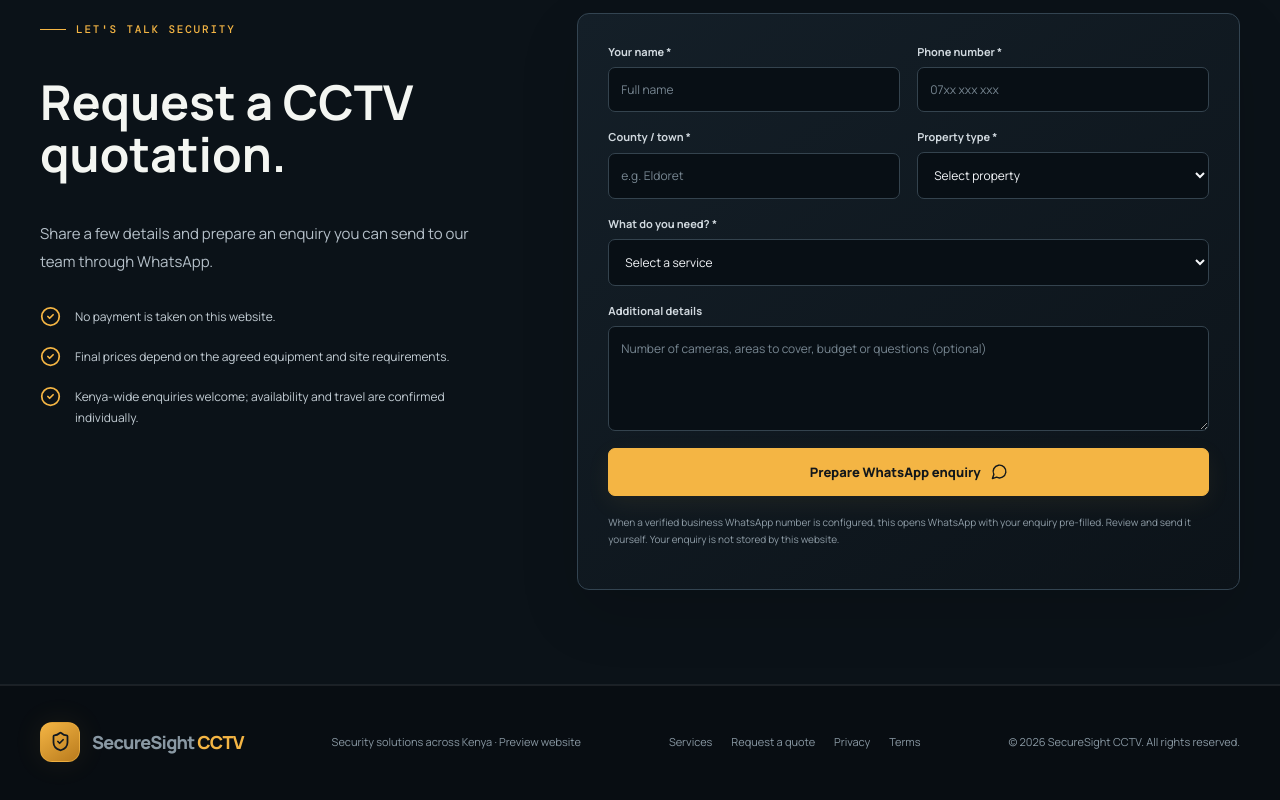
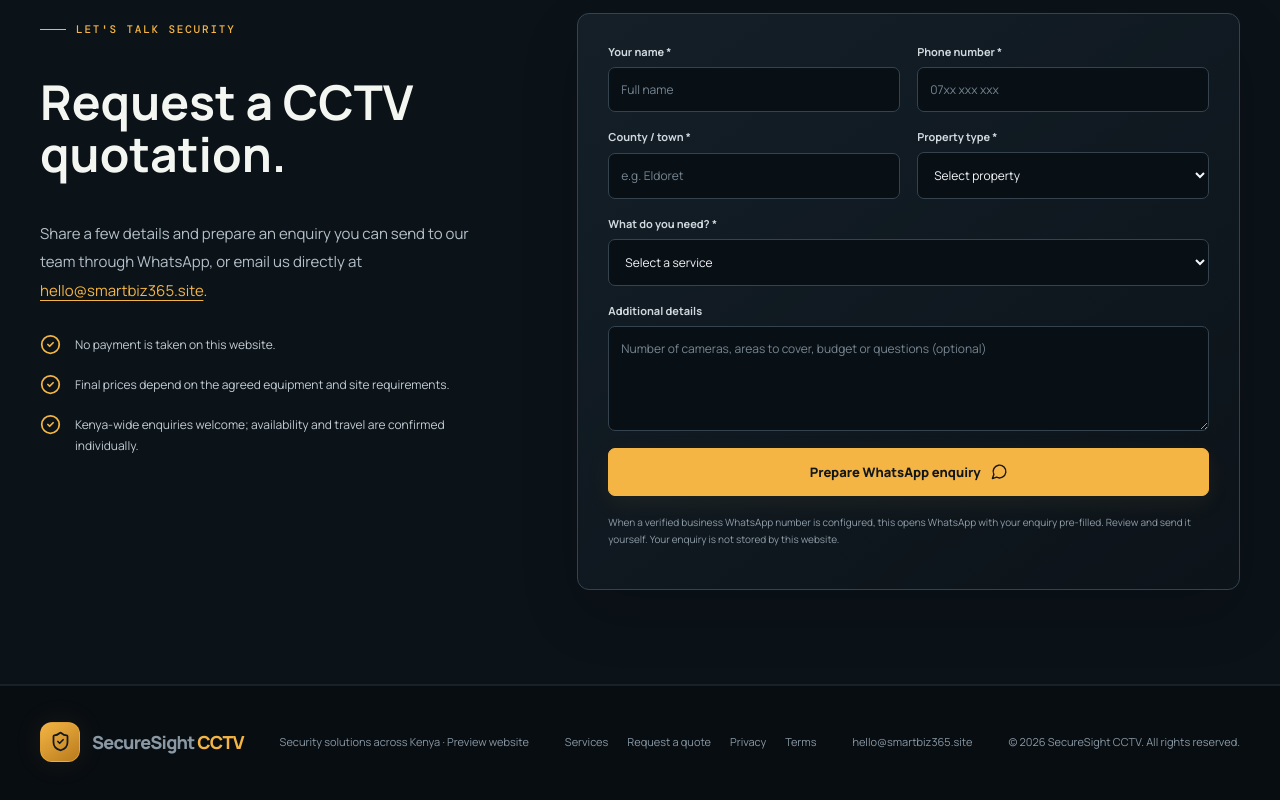
Before and after one commit to Manu-del-source/SecureSight-CCTV, a Next.js app: page / in a window 1280 px wide. Shown: the part 3046-3846 px from the top of the page. Built offline with nearby package versions, Linux system fonts and the light colour scheme.

Commit message:
Add SmartBiz365 contact email to SecureSight CCTV

```diff
--- a/app/page.tsx
+++ b/app/page.tsx
@@ -2,6 +2,8 @@
 
 import { ArrowRight, BadgeCheck, Camera, CheckCircle2, ChevronRight, Clock3, Eye, House, KeyRound, MapPin, MessageCircle, Network, ShieldCheck, Wifi } from "lucide-react";
 
+const contactEmail = "hello@smartbiz365.site";
+const emailLink = "mailto:" + contactEmail;
 const whatsappNumber = process.env.NEXT_PUBLIC_WHATSAPP_NUMBER?.replace(/\D/g, "") ?? "";
 const wa = whatsappNumber
   ? "https://wa.me/" + whatsappNumber + "?text=" + encodeURIComponent("Hello SecureSight CCTV, I would like a CCTV/security system quotation.")
@@ -38,9 +40,9 @@ export default function Home() {
     </div></section>
     <section className="section" id="process"><div className="wrap"><div className="section-head"><div className="eyebrow">Simple process</div><h2>Three steps. One clearer plan.</h2><p>Know what happens next before committing to an installation.</p></div><div className="steps"><article className="step"><b>STEP 01</b><h3>Tell us about your site</h3><p>Share your location, property type, priorities and preferred way to be contacted.</p></article><article className="step"><b>STEP 02</b><h3>Discuss your options</h3><p>Review possible equipment, coverage, recording and installation requirements.</p></article><article className="step"><b>STEP 03</b><h3>Confirm the quotation</h3><p>Agree on the scope, price and schedule before work begins.</p></article></div></div></section>
     <section className="contact-cta"><div className="wrap contact-cta-inner"><div><div className="cta-kicker">LET’S MAKE YOUR SPACE MORE SECURE</div><h2>Ready to see your space differently?</h2><p>Tell us what you need. We’ll help you plan a practical CCTV solution.</p></div><a className="btn cta-dark-btn" href="#quote">Request a quote <ArrowRight size={17}/></a></div></section>
-    <section className="section section-alt" id="quote"><div className="wrap quote-grid"><div><div className="eyebrow">Let's talk security</div><h2 style={{fontSize:"clamp(34px,4vw,48px)",lineHeight:1.08}}>Request a CCTV quotation.</h2><p className="lead">Share a few details and prepare an enquiry you can send to our team through WhatsApp.</p><div className="feature-list"><div className="feature"><CheckCircle2 className="check"/><span>No payment is taken on this website.</span></div><div className="feature"><CheckCircle2 className="check"/><span>Final prices depend on the agreed equipment and site requirements.</span></div><div className="feature"><CheckCircle2 className="check"/><span>Kenya-wide enquiries welcome; availability and travel are confirmed individually.</span></div></div></div>
+    <section className="section section-alt" id="quote"><div className="wrap quote-grid"><div><div className="eyebrow">Let's talk security</div><h2 style={{fontSize:"clamp(34px,4vw,48px)",lineHeight:1.08}}>Request a CCTV quotation.</h2><p className="lead">Share a few details and prepare an enquiry you can send to our team through WhatsApp, or email us directly at <a href={emailLink} style={{color:"var(--accent)",textDecoration:"underline",textUnderlineOffset:4}}>{contactEmail}</a>.</p><div className="feature-list"><div className="feature"><CheckCircle2 className="check"/><span>No payment is taken on this website.</span></div><div className="feature"><CheckCircle2 className="check"/><span>Final prices depend on the agreed equipment and site requirements.</span></div><div className="feature"><CheckCircle2 className="check"/><span>Kenya-wide enquiries welcome; availability and travel are confirmed individually.</span></div></div></div>
       <QuoteForm wa={wa}/></div></section>
-    <footer className="footer"><div className="wrap footer-inner"><a className="brand" href="#"><span className="brandmark"><ShieldCheck size={21}/></span><span>SecureSight <span style={{color:"var(--accent)"}}>CCTV</span></span></a><span>Security solutions across Kenya · Preview website</span><div className="footer-links"><a href="#services">Services</a><a href="#quote">Request a quote</a><a href="/privacy">Privacy</a><a href="/terms">Terms</a></div><span>© {new Date().getFullYear()} SecureSight CCTV. All rights reserved.</span></div></footer>
+    <footer className="footer"><div className="wrap footer-inner"><a className="brand" href="#"><span className="brandmark"><ShieldCheck size={21}/></span><span>SecureSight <span style={{color:"var(--accent)"}}>CCTV</span></span></a><span>Security solutions across Kenya · Preview website</span><div className="footer-links"><a href="#services">Services</a><a href="#quote">Request a quote</a><a href="/privacy">Privacy</a><a href="/terms">Terms</a></div><a href={emailLink} aria-label={"Email SecureSight CCTV at " + contactEmail}>{contactEmail}</a><span>© {new Date().getFullYear()} SecureSight CCTV. All rights reserved.</span></div></footer>
     <a className="btn mobile-cta" href="#quote">Request a CCTV quote <ArrowRight size={17}/></a>
   </main>;
 }
```
